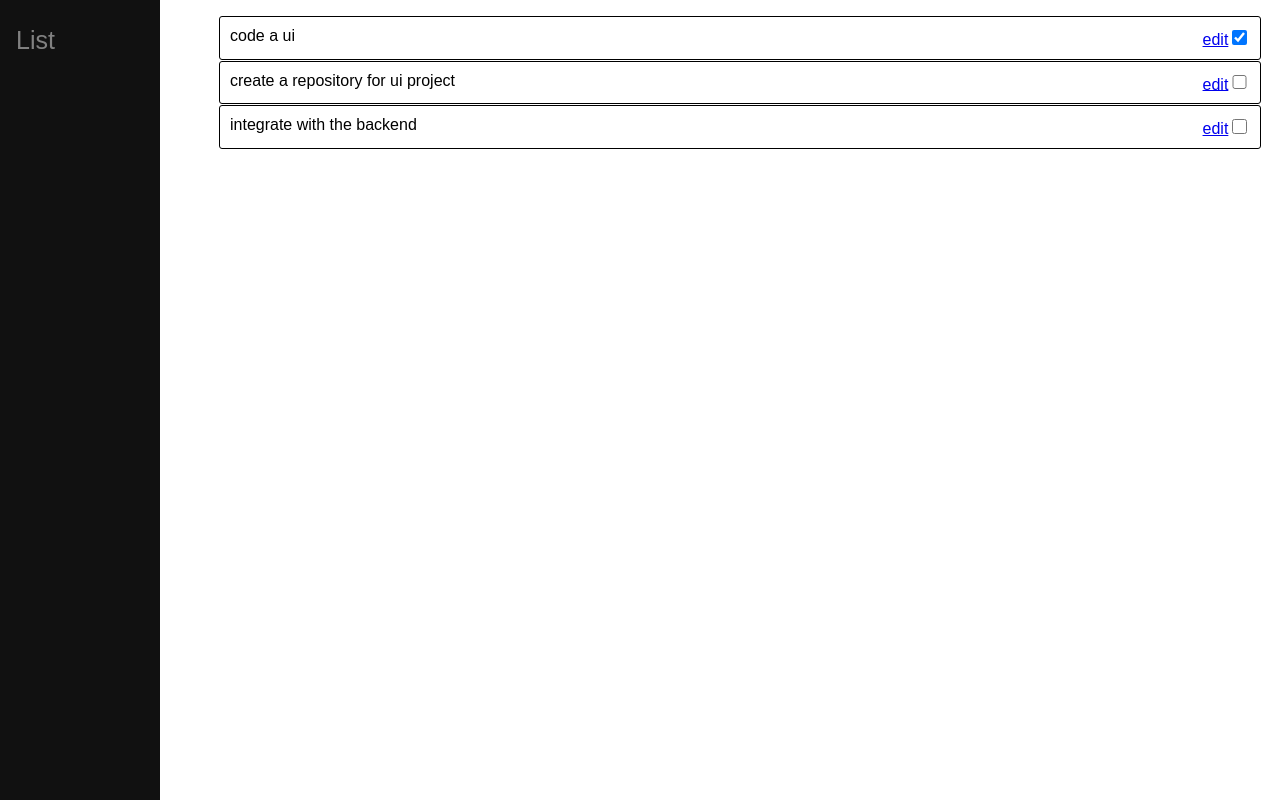
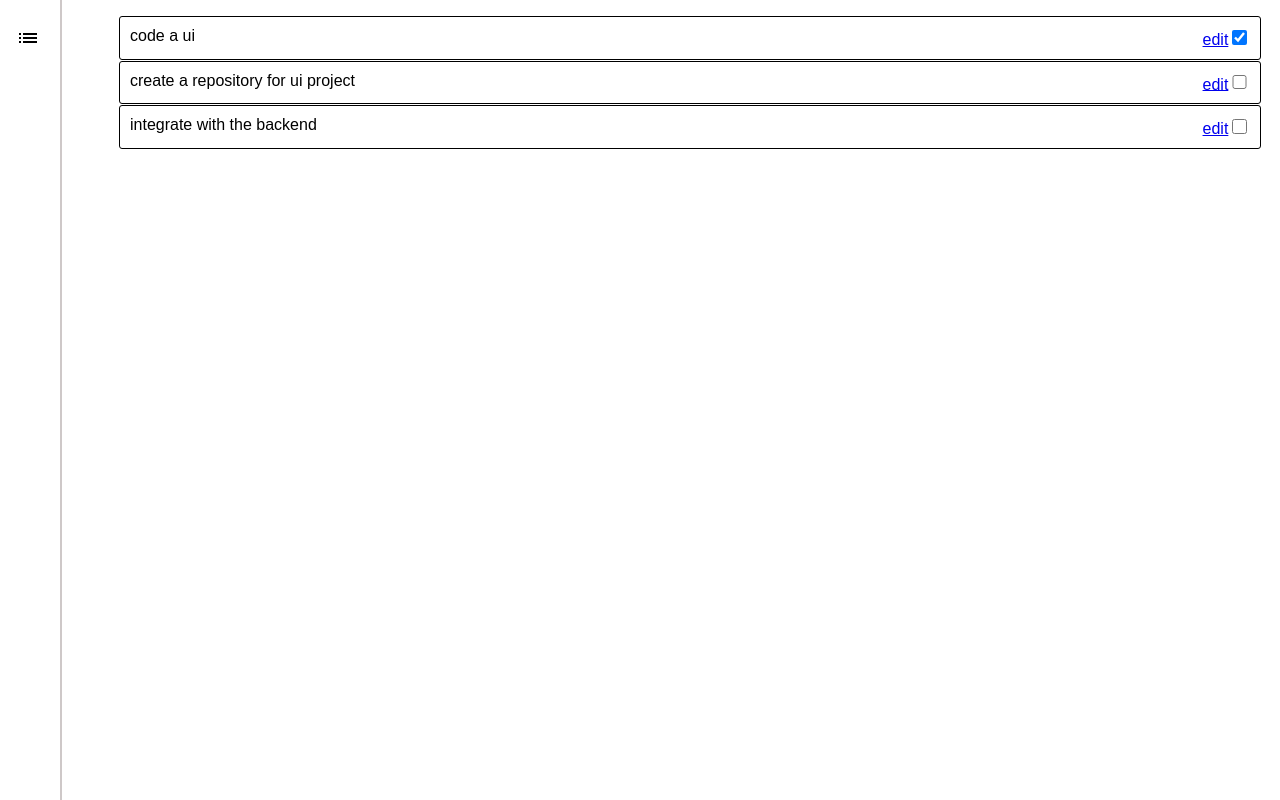
Before and after one commit to rajputd/questlog-ui, an Angular app: page /questlog in a window 1280 px wide. Built offline with nearby package versions, Linux system fonts and the light colour scheme.

Commit message:
Replace list text with an icon

```diff
--- a/src/app/layout-container/layout-container.component.html
+++ b/src/app/layout-container/layout-container.component.html
@@ -1,5 +1,5 @@
 <div class="sidenav">
-  <a [routerLink]="'/questlog'">List</a>
+  <a [routerLink]="'/questlog'"><img src="/assets/list-24px.svg"></a>
 </div>
 <div class="content">
   <ng-content></ng-content>
--- a/src/app/layout-container/layout-container.component.scss
+++ b/src/app/layout-container/layout-container.component.scss
@@ -1,13 +1,13 @@
 .sidenav {
   height: 100%;
-  width: 160px;
+  width: 60px;
   position: fixed;
   z-index: 1;
   top: 0;
   left: 0;
-  background-color: #111;
   overflow-x: hidden;
   padding-top: 20px;
+  border-right: solid rgb(206, 200, 200) 2px;
 }
 
 .sidenav a {
@@ -23,7 +23,7 @@
 }
 
 .content {
-  margin-left: 160px;
+  margin-left: 60px;
   padding: 0px 10px;
 }
 
```
Also changed, not shown: src/assets/list-24px.svg (added).
